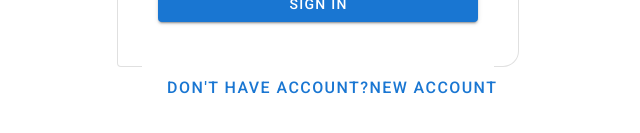
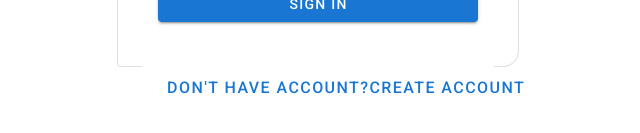
Before and after one commit to viccy2/myhealthapp, a Vue app: page / in a window 1280 px wide. Shown: the part 525-658 px from the top of the page, without its empty margins (322-962 px from the left). Built offline with nearby package versions, Linux system fonts and the light colour scheme.

Commit message:
Update LoginView.vue

```diff
--- a/src/views/LoginView.vue
+++ b/src/views/LoginView.vue
@@ -59,7 +59,7 @@
             <router-link to="/new-account" class="primary--text">
               <center>
                 <v-btn text color="primary" style="font-size:16px;text-align:center;">
-                   don't have account?new account
+                   don't have account?create account
                 </v-btn>
                 </center>
             </router-link><br>
```
